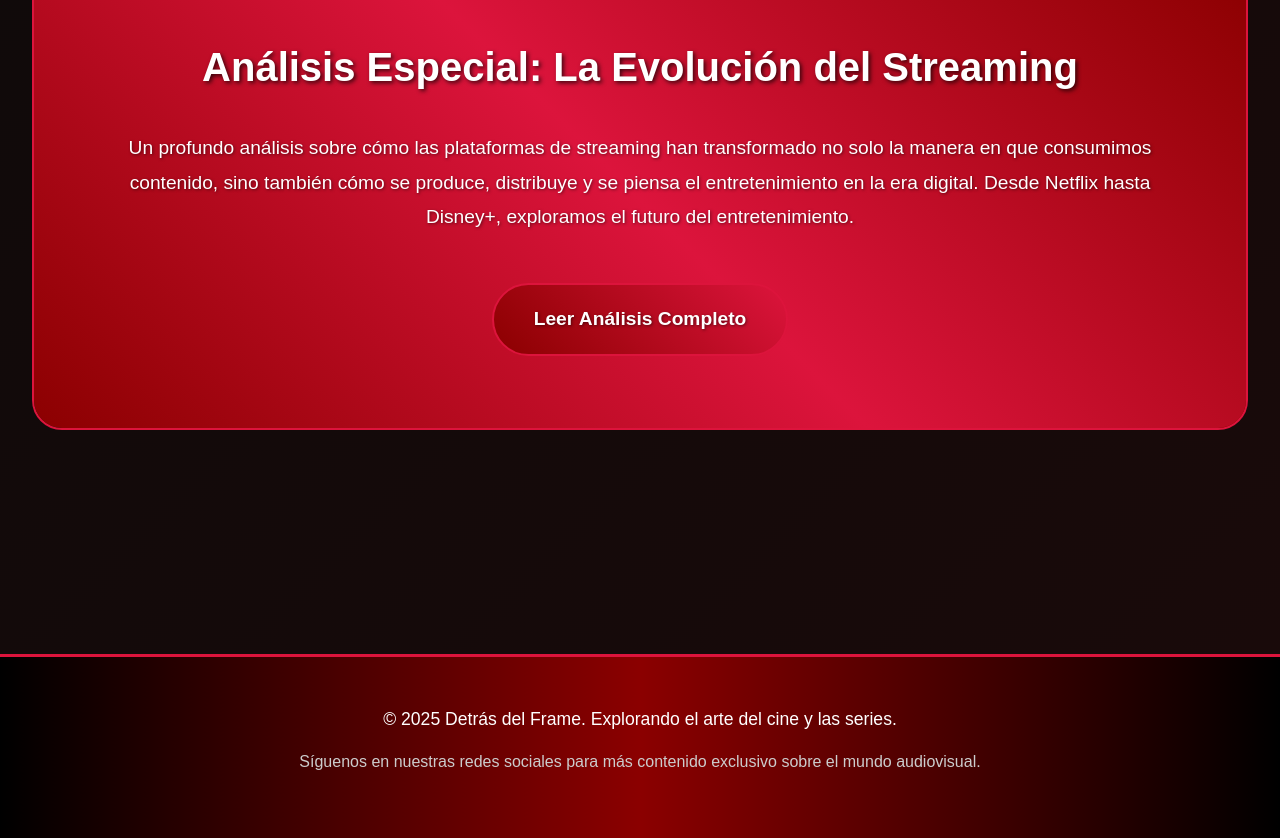
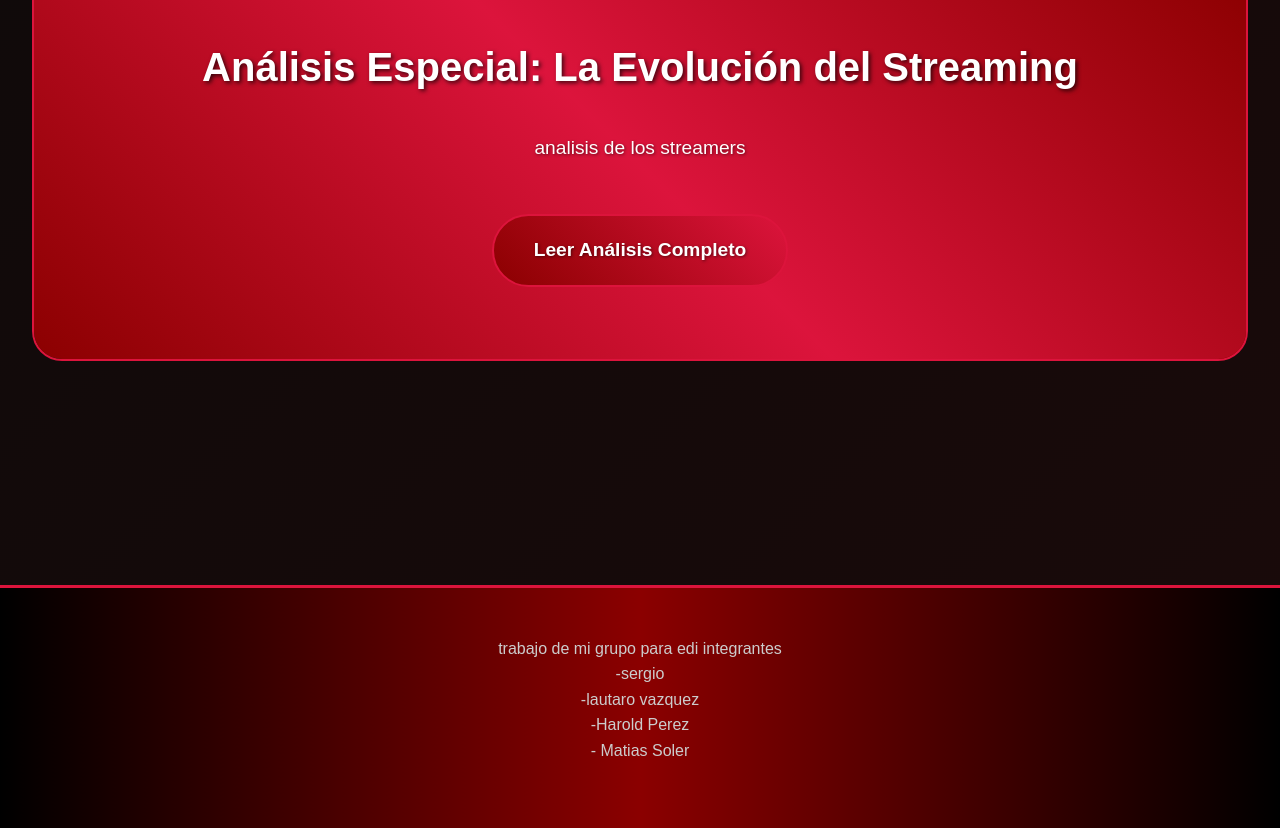
Before and after one commit to Sergio4747/trabajoedipage1, a plain HTML site: page index.html in a window 1280 px wide. Shown: the part 4703-5541 px from the top of the page. Drawn offline with Linux system fonts and the light colour scheme.

Commit message:
Update index.html

```diff
--- a/index.html
+++ b/index.html
@@ -723,7 +723,7 @@
             <section class="featured-section">
                 <div class="featured-content">
                     <h2>Análisis Especial: La Evolución del Streaming</h2>
-                    <p>Un profundo análisis sobre cómo las plataformas de streaming han transformado no solo la manera en que consumimos contenido, sino también cómo se produce, distribuye y se piensa el entretenimiento en la era digital. Desde Netflix hasta Disney+, exploramos el futuro del entretenimiento.</p>
+                    <p>analisis de los streamers </p>
                     <a href="#" class="cta-button">Leer Análisis Completo</a>
                 </div>
             </section>
@@ -731,8 +731,7 @@
     </main>
 
     <footer class="footer">
-        <p>&copy; 2025 Detrás del Frame. Explorando el arte del cine y las series.</p>
-        <p>Síguenos en nuestras redes sociales para más contenido exclusivo sobre el mundo audiovisual.</p>
+        <p>trabajo de mi grupo para edi integrantes <br> -sergio <br> -lautaro vazquez <br> -Harold Perez <br> - Matias Soler</p>
     </footer>
 
     <script>
```
